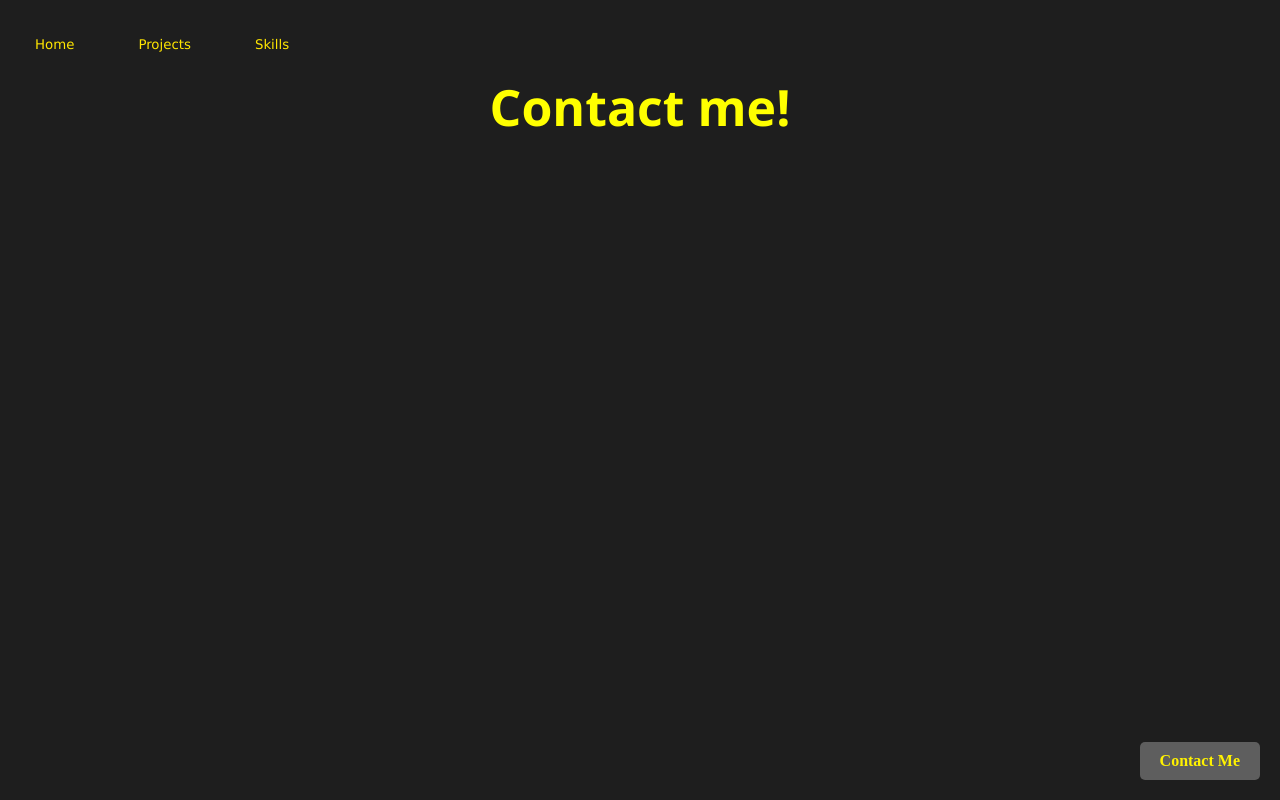
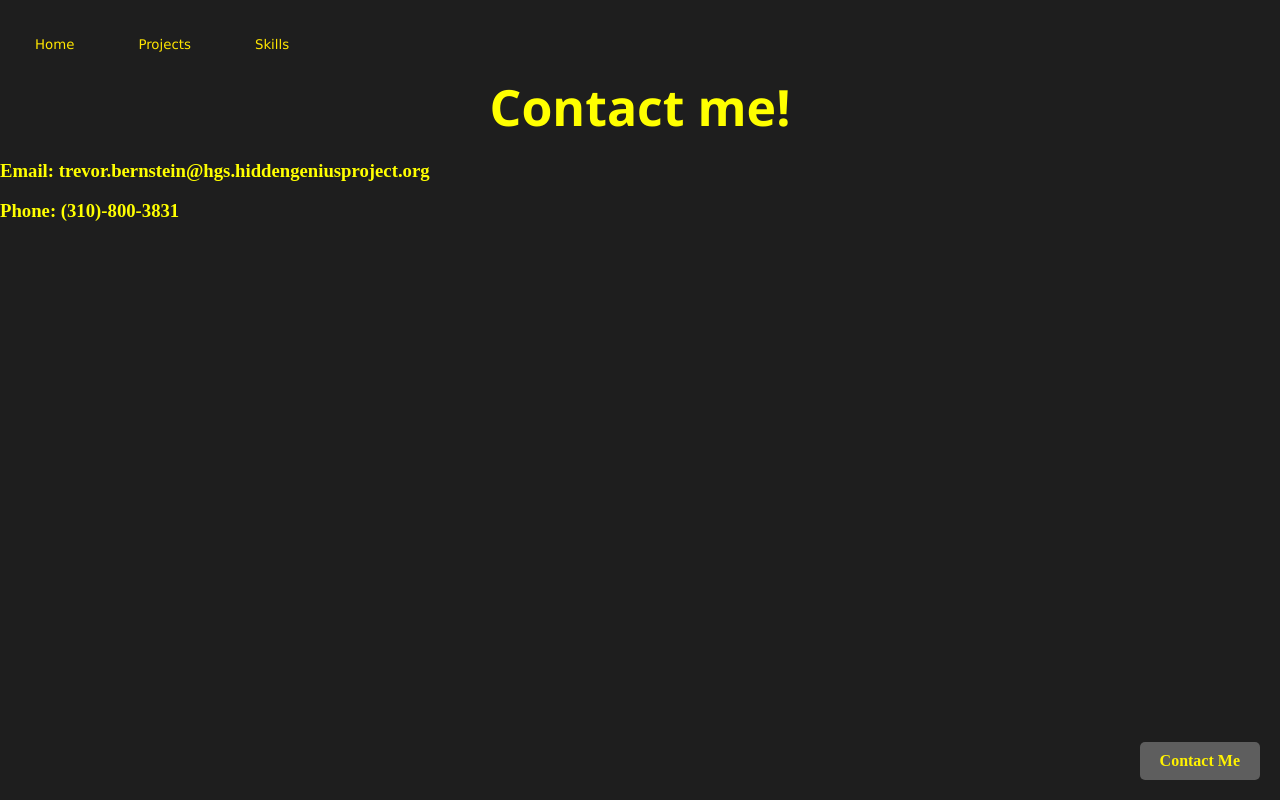
Before and after one commit to trevorbernstein-max/Portfolio, a plain HTML site: page contacts.html in a window 1280 px wide. Drawn offline with Linux system fonts and the light colour scheme.

Commit message:
added WIP contact information

```diff
--- a/contacts.html
+++ b/contacts.html
@@ -25,6 +25,9 @@
 
 <a id="Contactbutton" href="contacts.html">Contact Me</a>
 
+<h3 class="info">Email: trevor.bernstein@hgs.hiddengeniusproject.org</h3>
+<h3 class="info">Phone: (310)-800-3831</h3>
+
 <p></p>
 
 </body>
--- a/style.css
+++ b/style.css
@@ -127,3 +127,8 @@ body {
     left: 14%;
     top: 40%;
 }
+
+.info {
+    color: yellow;
+
+}
```
Also changed, not shown: 1 other file.
